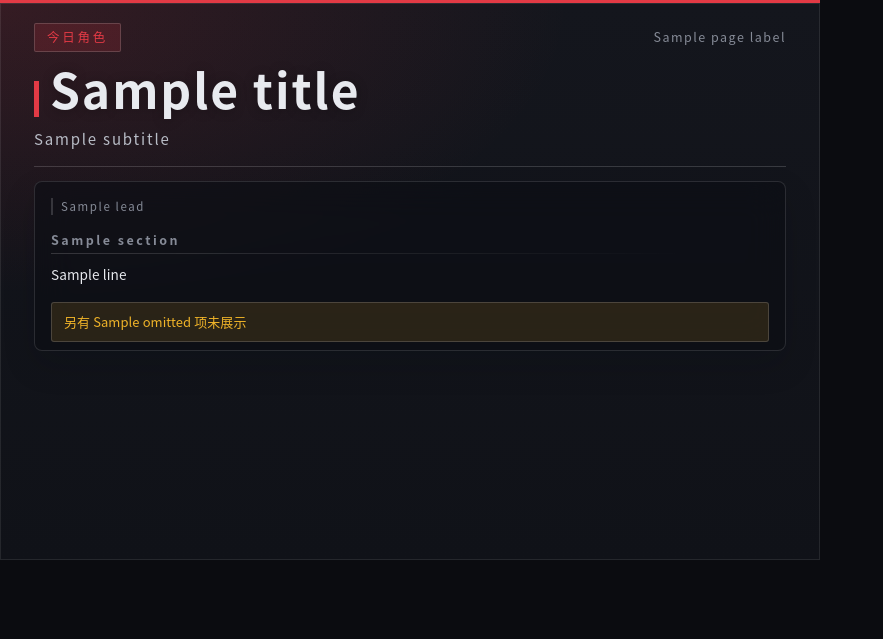
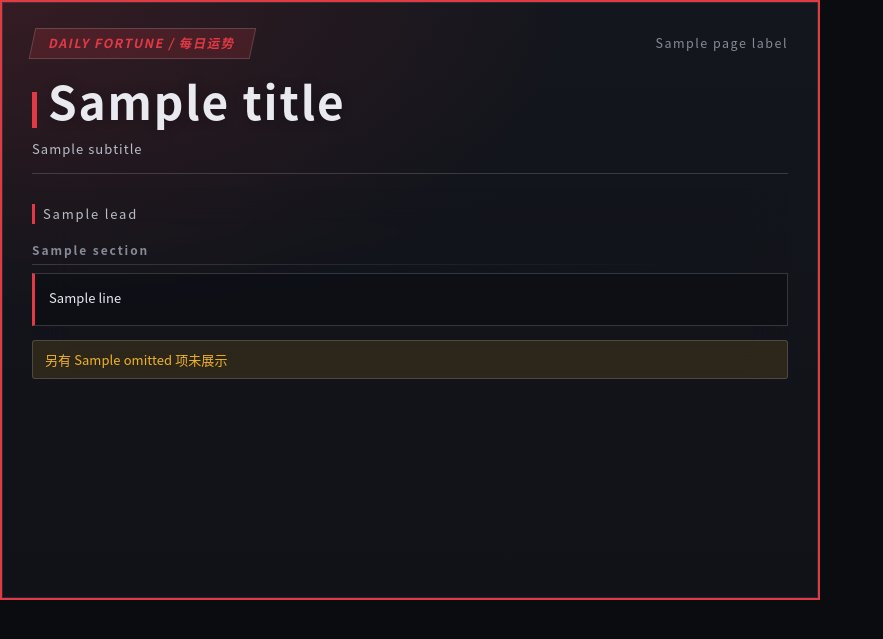
Before and after one commit to Yamabuki-Kirio/astrbot_plugin_phantom_archive, a Python web app: template templates/daily_fortune.html in a window 1280 px wide. Shown: the top 639 px of the page, without its empty margins (0-883 px from the left). Run offline with Jinja, Linux system fonts and the light colour scheme; the template is opened without the code that fills it: most values are stand-ins (such as "Sample title", 1, 10 or a date in 2020).

Commit message:
Improve daily fortune card layout and grade colors

```diff
--- a/templates/base.html
+++ b/templates/base.html
@@ -502,7 +502,7 @@
         {%- set thumb = visual.thumbs.get(block.ref_key, "") if block.ref_key else "" %}
         {%- if thumb %}<img class="item-thumb" src="{{ thumb }}" alt="">{% endif %}
         <div class="item-main">
-          <p class="item-title">{{ block.title }}</p>
+          {% block item_title scoped %}<p class="item-title">{{ block.title }}</p>{% endblock %}
           {%- if block.lines %}
           <div class="item-body">
             {%- for line in block.lines %}
--- a/templates/daily_fortune.html
+++ b/templates/daily_fortune.html
@@ -102,6 +102,49 @@
 
   /* 立绘素材已统一成透明底，不再压淡 */
   [data-theme="light"] .hero-figure { opacity: 1; }
+  .card { min-height: 600px; padding: 26px 30px 24px; border: 2px solid var(--accent); }
+  .category { padding: 4px 16px; border-radius: 0; font-weight: 800; letter-spacing: .12em; transform: skew(-12deg); }
+  .title { margin-top: 16px; font-size: 46px; overflow-wrap: anywhere; }
+  .subtitle { font-size: 13px; letter-spacing: .08em; }
+  .card.has-hero .head { padding-right: 46%; }
+  .hero-figure { width: 62%; }
+  .hero-figure img:not(.hero-art--wide) { object-fit: contain; object-position: right bottom; }
+  .card.has-hero .content, .card.has-hero .foot { width: 55%; }
+  .content { padding: 16px 0 0; background: transparent; border: 0; border-radius: 0; box-shadow: none; }
+  .lead { font-size: 13px; margin-bottom: 18px; border-left: 3px solid var(--accent); color: var(--text-2); }
+  .section-heading { font-size: 12px; letter-spacing: .16em; }
+  .item { padding: 0; border: 1px solid var(--line-strong); border-radius: 0; background: var(--panel); }
+  .fortune-heading { display: flex; align-items: stretch; gap: 14px; border-bottom: 1px solid var(--line); }
+  .fortune-grade { display: flex; align-items: center; justify-content: center; flex: 0 0 104px; min-height: 94px; padding: 12px 8px; background: linear-gradient(135deg, #ed2546, #920c26); color: #fff; font-size: 40px; font-weight: 900; letter-spacing: .04em; clip-path: polygon(10% 0, 100% 0, 90% 100%, 0 100%); }
+  .fortune-heading[data-grade="大吉"] .fortune-grade { background: linear-gradient(135deg, #f5d77d, #b78024); color: #30200b; }
+  .fortune-heading[data-grade="吉"] .fortune-grade { background: linear-gradient(135deg, #df4d50, #9e2739); color: #fff1e9; }
+  .fortune-heading[data-grade="平"] .fortune-grade { background: linear-gradient(135deg, #65778e, #39485e); color: #edf2fa; }
+  .fortune-heading[data-grade="凶"] .fortune-grade { background: linear-gradient(135deg, #665078, #352a48); color: #eee2f7; }
+  .fortune-heading[data-grade="大凶"] .fortune-grade {
+    background: repeating-linear-gradient(135deg, transparent 0 7px, rgba(205, 175, 232, .15) 7px 10px) left bottom / 100% 7px no-repeat, linear-gradient(135deg, #302538, #141019);
+    color: #d3b7e8;
+  }
+  .fortune-card-name { margin: 0; padding: 16px 12px 16px 0; align-self: center; font-size: 20px; font-weight: 750; line-height: 1.5; overflow-wrap: anywhere; }
+  .item-body { margin: 0; padding: 12px 16px 14px; }
+  .item-body p { font-size: 14px; line-height: 1.85; }
+  .item-body p:first-child { color: var(--text); }
+  .section + .section { margin-top: 20px; }
+  .para { padding: 12px 14px; border: 1px solid var(--line-strong); border-left: 3px solid var(--accent); background: var(--panel); }
+  .para p { font-size: 13px; line-height: 1.85; font-weight: 500; }
+  .foot { margin-top: 18px; }
+  .foot .meta, .disclaimer p { font-size: 10px; line-height: 1.65; }
 {% endblock %}
 
-{% block category_label %}今日角色{% endblock %}
+{% block category_label %}DAILY FORTUNE / 每日运势{% endblock %}
+
+{% block item_title scoped %}
+  {% set parts = block.title.rsplit('·', 1) %}
+  {% if parts|length == 2 %}
+  <div class="fortune-heading" data-grade="{{ parts[1]|trim }}">
+    <span class="fortune-grade">{{ parts[1]|trim }}</span>
+    <p class="fortune-card-name">{{ parts[0]|trim }}</p>
+  </div>
+  {% else %}
+  <p class="item-title">{{ block.title }}</p>
+  {% endif %}
+{% endblock %}
```
Also changed, not shown: scripts/preview_daily_fortune.py (added, +50 -0 lines), tests/test_daily_presenter.py (+2 -2 lines).
